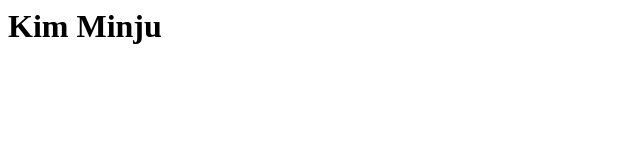
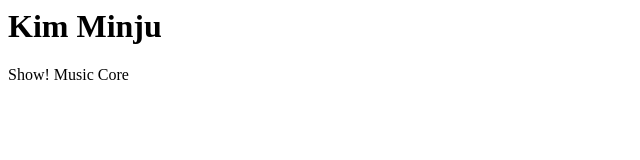
Before and after one commit to TomokiYuguchi23691/git_tutorial_bk, a plain HTML site: page index.html in a window 1280 px wide. Shown: the whole page, without its empty margins (0-640 px from the left). Drawn offline with Linux system fonts and the light colour scheme.

```diff
--- a/index.html
+++ b/index.html
@@ -1 +1,2 @@
 <h1>Kim Minju</h1>
+<p>Show! Music Core</p>
```
